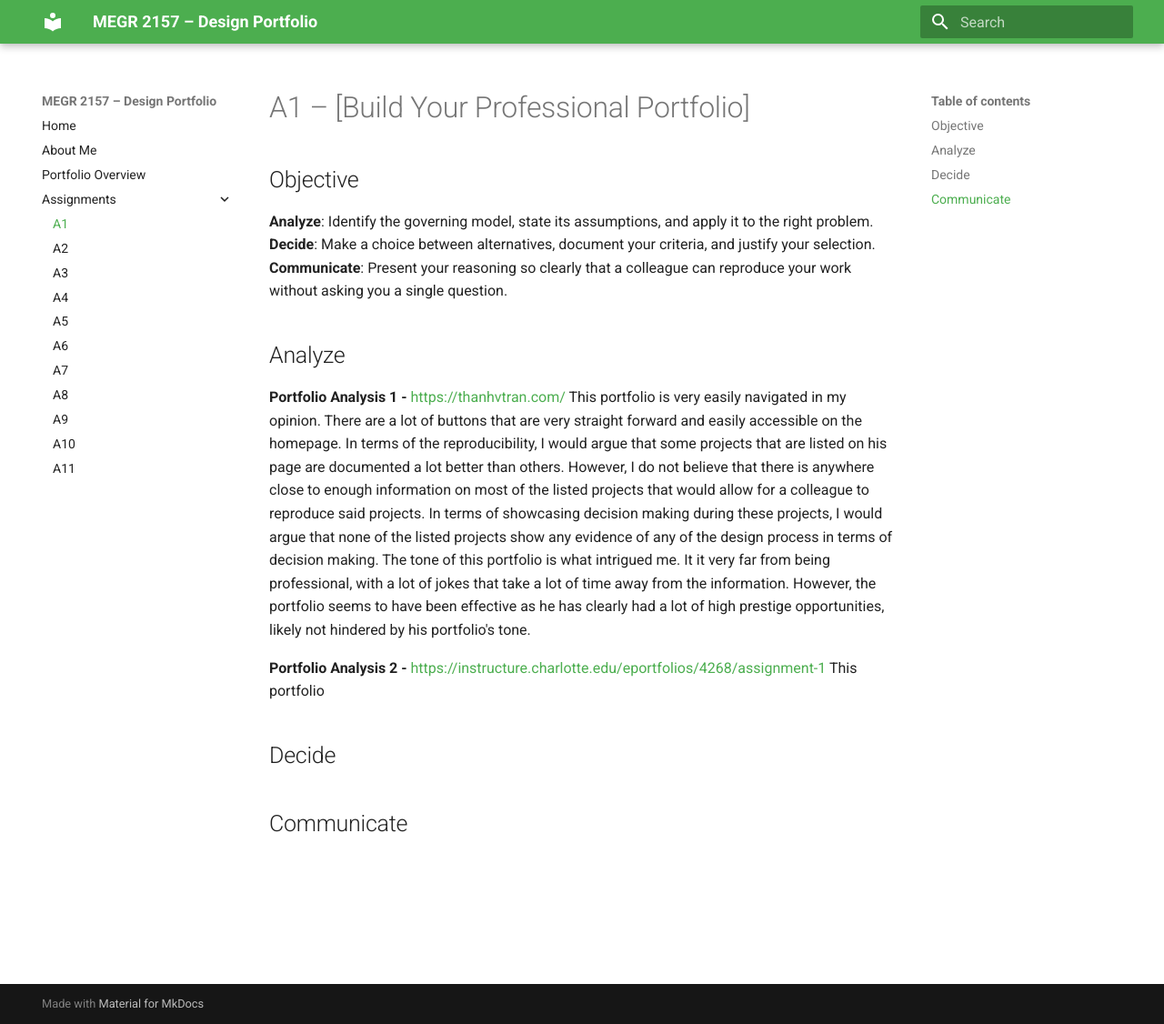
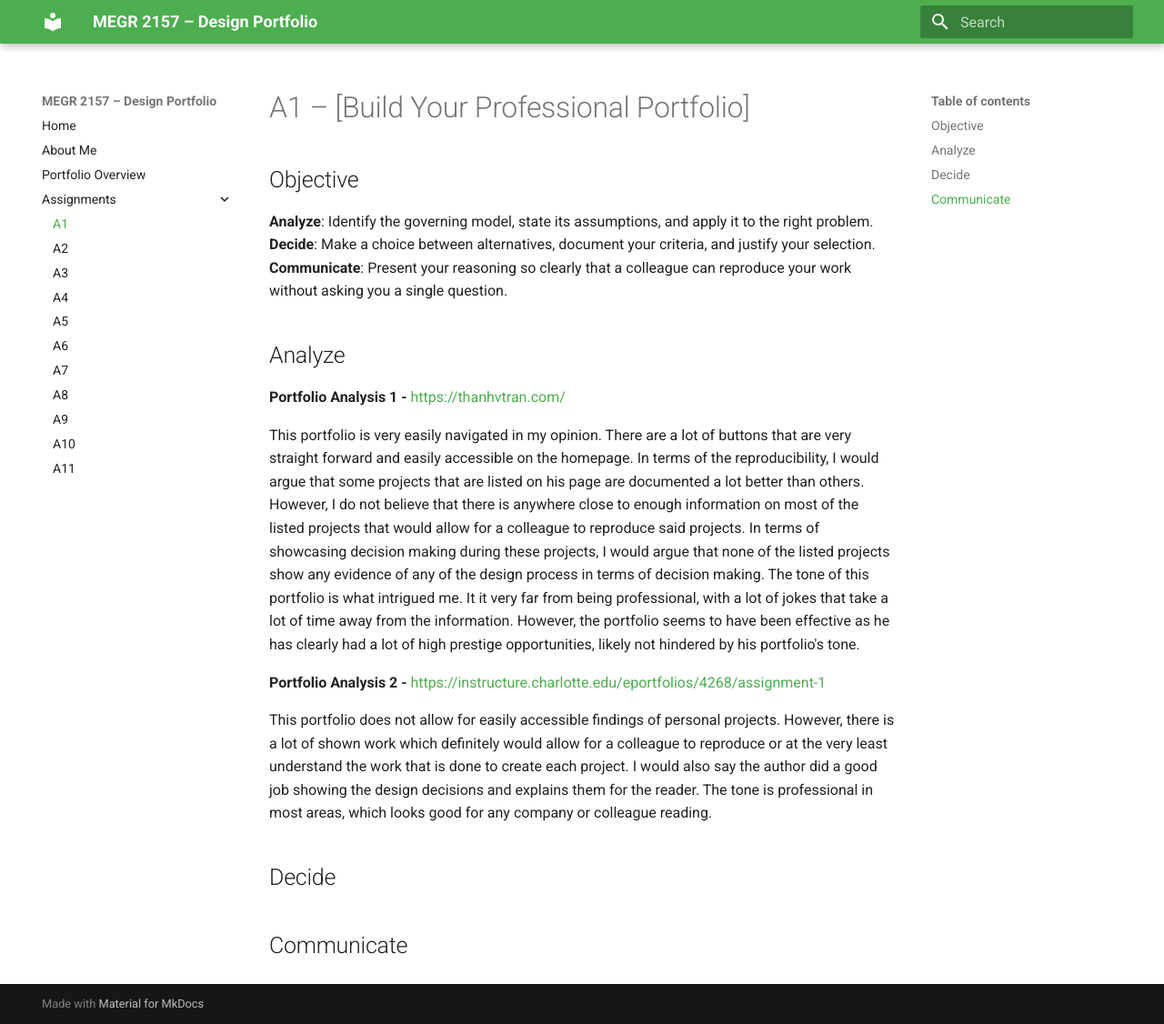
Before and after one commit to nbrehaut/megr2157-portfolio, an MkDocs documentation site: the page built from docs/assignments/A01/index.md, in a window 1280 px wide and 1126 px high. Shown: the whole window at 91% size. Built offline with MkDocs 1.6.1 and Material for MkDocs 9.7.7, drawn with Linux system fonts in a browser that asks for light colours.

Commit message:
Update index.md
Analyzed Portfolios

```diff
--- a/docs/assignments/A01/index.md
+++ b/docs/assignments/A01/index.md
@@ -8,10 +8,12 @@
 
 ## Analyze
 **Portfolio Analysis 1 -** [https://thanhvtran.com/](url)
+
 This portfolio is very easily navigated in my opinion. There are a lot of buttons that are very straight forward and easily accessible on the homepage. In terms of the reproducibility, I would argue that some projects that are listed on his page are documented a lot better than others. However, I do not believe that there is anywhere close to enough information on most of the listed projects that would allow for a colleague to reproduce said projects. In terms of showcasing decision making during these projects, I would argue that none of the listed projects show any evidence of any of the design process in terms of decision making. The tone of this portfolio is what intrigued me. It it very far from being professional, with a lot of jokes that take a lot of time away from the information. However, the portfolio seems to have been effective as he has clearly had a lot of high prestige opportunities, likely not hindered by his portfolio's tone.
 
 **Portfolio Analysis 2 -** [https://instructure.charlotte.edu/eportfolios/4268/assignment-1](url)
-This portfolio
+
+This portfolio does not allow for easily accessible findings of personal projects. However, there is a lot of shown work which definitely would allow for a colleague to reproduce or at the very least understand the work that is done to create each project. I would also say the author did a good job showing the design decisions and explains them for the reader. The tone is professional in most areas, which looks good for any company or colleague reading.
 ## Decide
 
 
```
